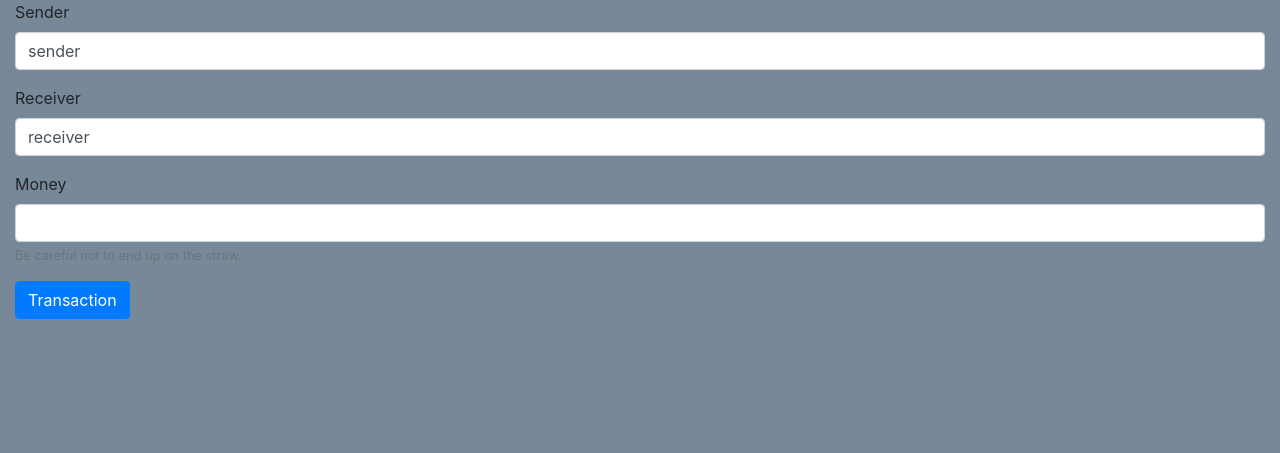
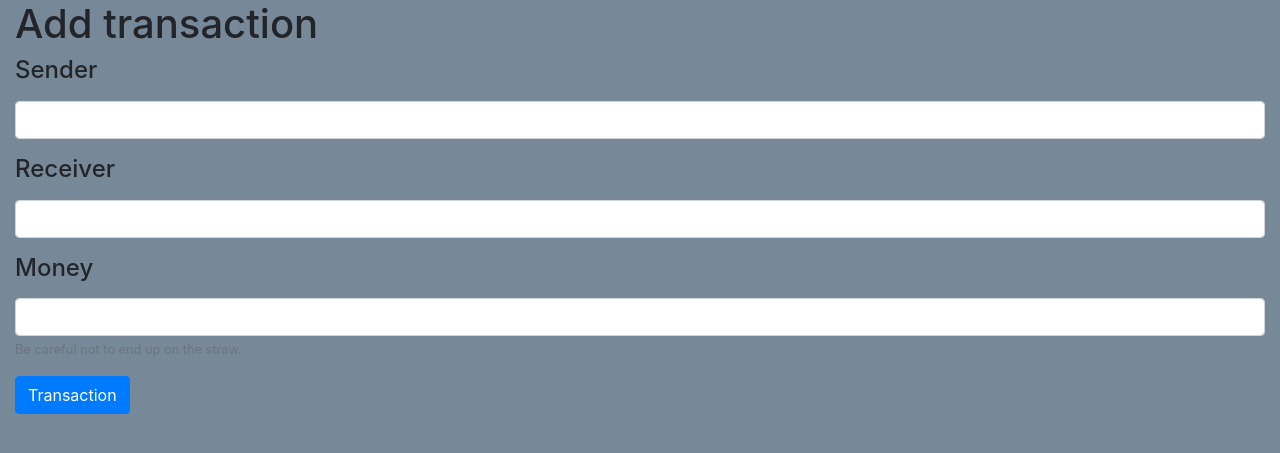
Before and after one commit to omegaBionic/TCHAI-JULIEN-BOULLY-YOUSSEF-TALEB, a Flask app: page /add in a window 1280 px wide. Shown: the part 56-509 px from the top of the page. Run offline with Flask 2, Linux system fonts and the light colour scheme; some libraries are stand-ins or nearby versions.

Commit message:
[Web] Updated add style.

```diff
--- a/templates/add.html
+++ b/templates/add.html
@@ -1,17 +1,20 @@
 {% extends 'base.html' %}
 {% block content %}
+    <h1>{% block title %} Add transaction {% endblock %}</h1>
+
+    <!-- Form -->
     <form action="/api/add" method="POST">
         <div class="form-group">
-            <label for="sender">Sender</label>
-            <input type="text" class="form-control" name="sender" id="sender" value="sender">
+            <label for="sender"><h4>Sender</h4></label>
+            <input type="text" class="form-control" name="sender" id="sender" value="">
         </div>
         <div class="form-group">
-            <label for="receiver">Receiver</label>
-            <input type="text" class="form-control" name="receiver" id="receiver" value="receiver">
+            <label for="receiver"><h4>Receiver</h4></label>
+            <input type="text" class="form-control" name="receiver" id="receiver" value="">
         </div>
         <div class="form-group">
-            <label for="money">Money</label>
-            <input type="number" class="form-control" name="money" id="money" value="money">
+            <label for="money"><h4>Money</h4></label>
+            <input type="number" class="form-control" name="money" id="money" value="">
             <small id="numberHelp" class="form-text text-muted">Be careful not to end up on the straw.</small>
         </div>
         <div class="form-group">
```
